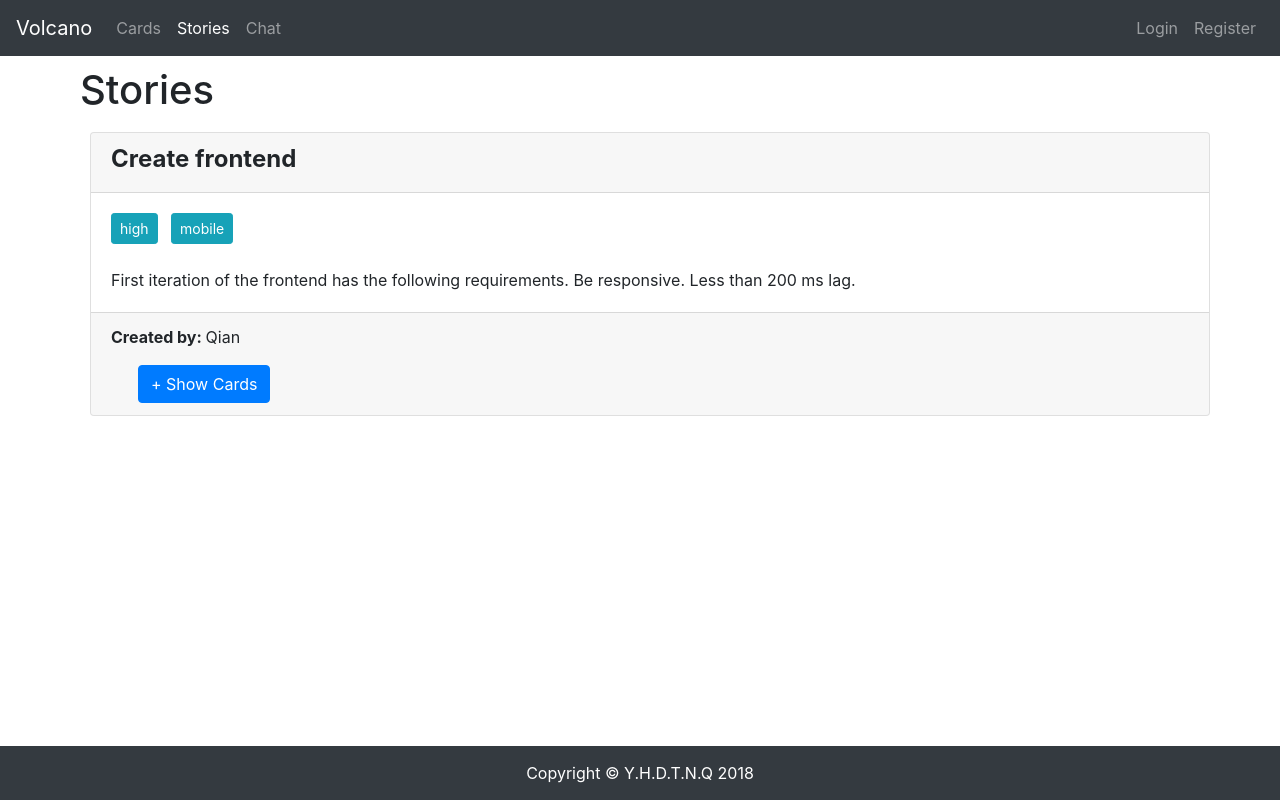
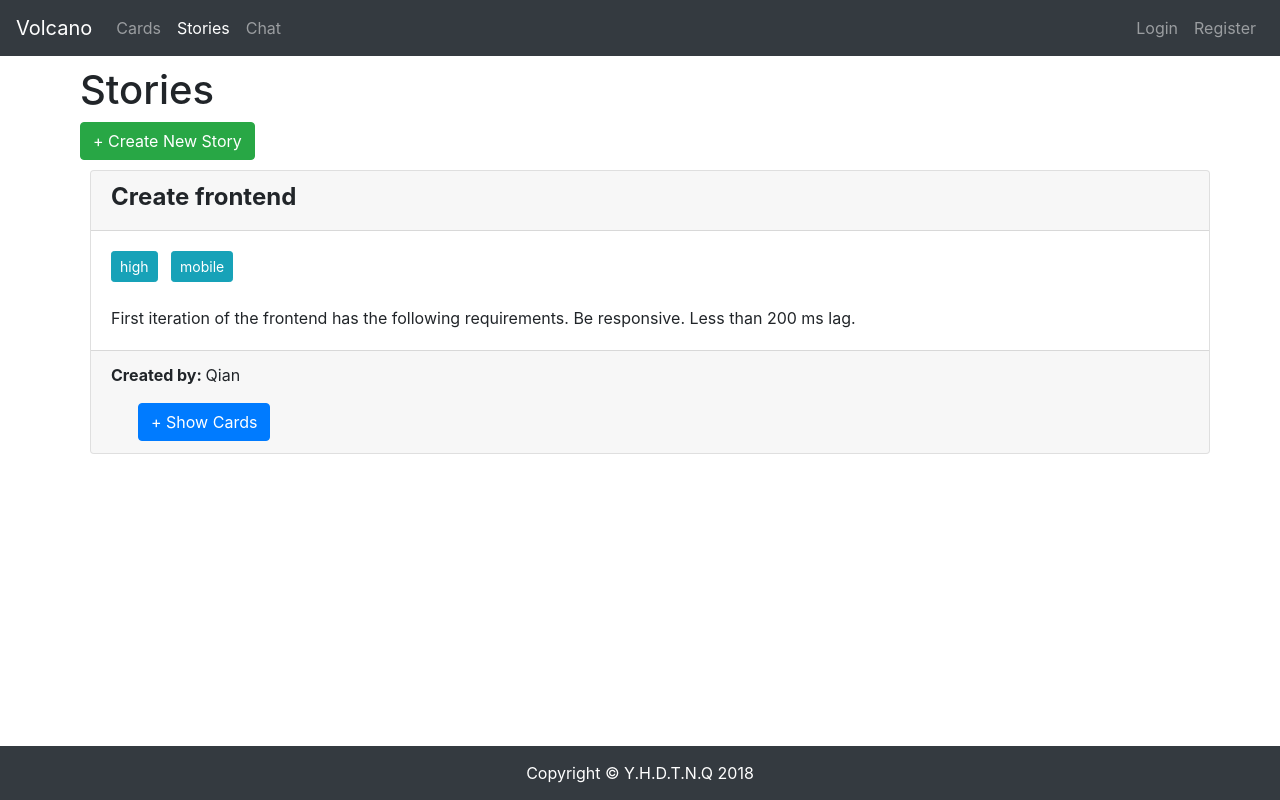
Before and after one commit to dankearney/Volcano, an Angular app: page /stories in a window 1280 px wide. Built offline with nearby package versions, Linux system fonts and the light colour scheme.

Commit message:
create a create story button

```diff
--- a/src/app/story-page/story-page.component.html
+++ b/src/app/story-page/story-page.component.html
@@ -1,3 +1,5 @@
 <h1>Stories</h1>
+<button type="button" class="btn btn-success">+ Create New Story</button>
+<app-story>
 
-<app-story>
+    <br />
```
Also changed, not shown: package.json (+24 -25 lines), 1 other file (tests, documents, lock files or other folders).
